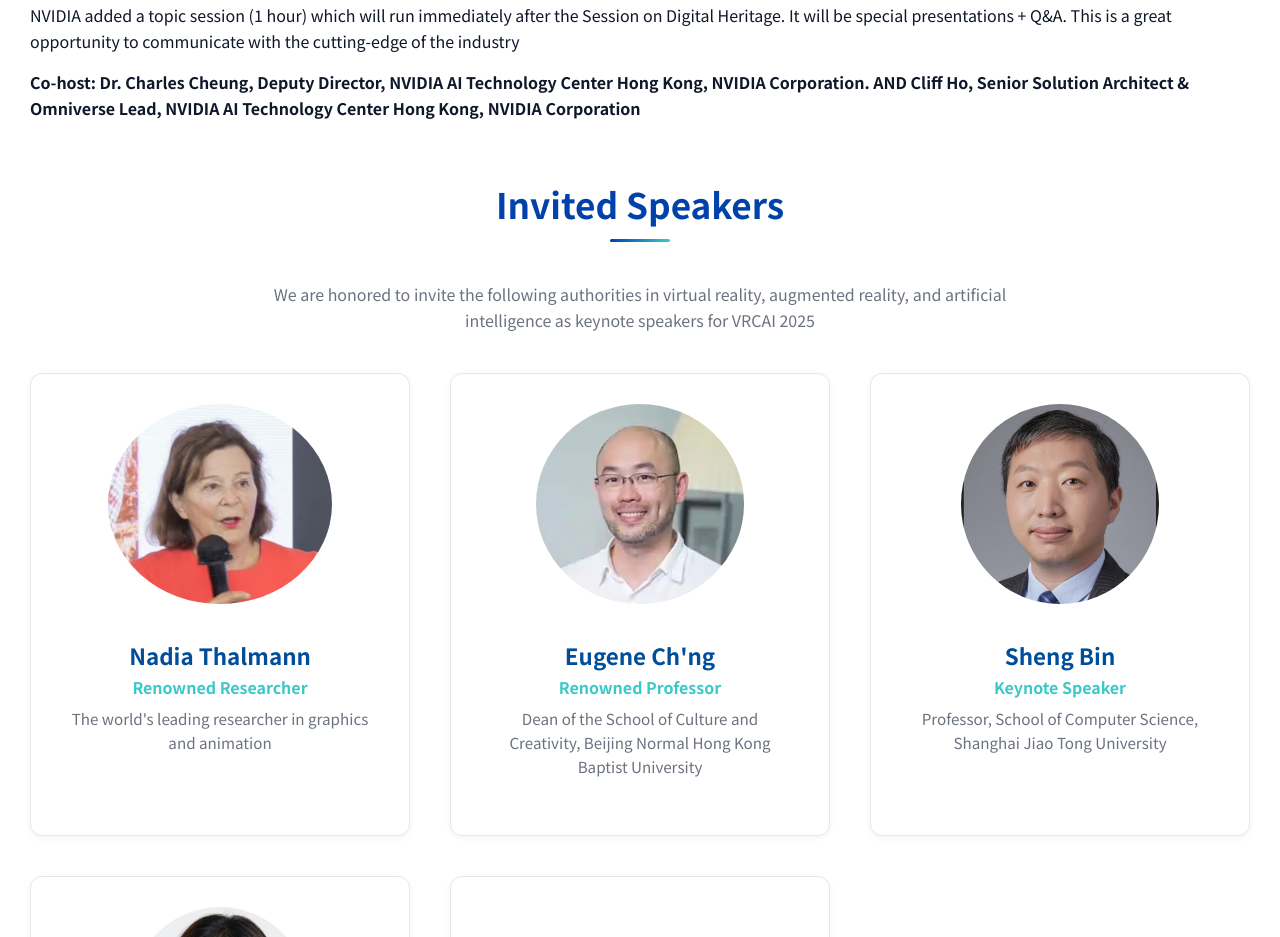
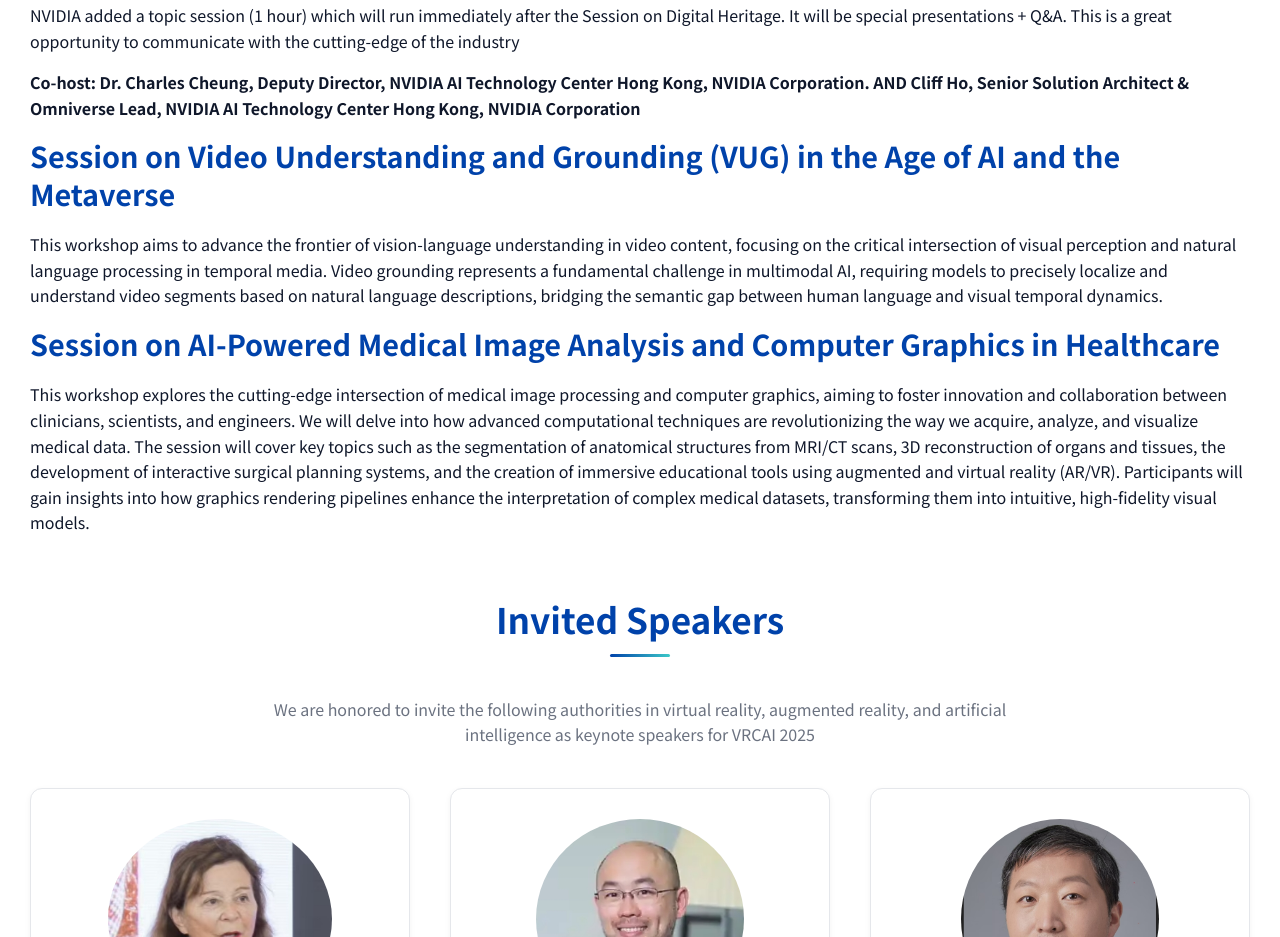
Before and after one commit to XianliangXia/vrcai2025, a plain HTML site: page dist/index.html in a window 1280 px wide. Shown: the part 2772-3709 px from the top of the page. Drawn offline with Linux system fonts and the light colour scheme.

Commit message:
Update index.html

```diff
--- a/dist/index.html
+++ b/dist/index.html
@@ -123,6 +123,15 @@
                     <p><b>Co-host: Dr. Charles Cheung, Deputy Director, NVIDIA AI Technology Center Hong Kong, NVIDIA Corporation. AND Cliff Ho, Senior Solution Architect & Omniverse Lead, NVIDIA AI Technology Center Hong Kong, NVIDIA Corporation</b></p>
 
             </div>
+            <div>
+                <h3 class="theme-title">Session on Video Understanding and Grounding (VUG) in the Age of AI and the Metaverse</h3>
+                    <p>This workshop aims to advance the frontier of vision-language understanding in video content, focusing on the critical intersection of visual perception and natural language processing in temporal media. Video grounding represents a fundamental challenge in multimodal AI, requiring models to precisely localize and understand video segments based on natural language descriptions, bridging the semantic gap between human language and visual temporal dynamics.</p>
+                </div>
+             <div>
+                <h3 class="theme-title">Session on AI-Powered Medical Image Analysis and Computer Graphics in Healthcare</h3>
+                    <p>This workshop explores the cutting-edge intersection of medical image processing and computer graphics, aiming to foster innovation and collaboration between clinicians, scientists, and engineers. We will delve into how advanced computational techniques are revolutionizing the way we acquire, analyze, and visualize medical data. The session will cover key topics such as the segmentation of anatomical structures from MRI/CT scans, 3D reconstruction of organs and tissues, the development of interactive surgical planning systems, and the creation of immersive educational tools using augmented and virtual reality (AR/VR). Participants will gain insights into how graphics rendering pipelines
+                        enhance the interpretation of complex medical datasets, transforming them into intuitive, high-fidelity visual models.</p>
+                </div>
         </section>
 
             <!-- Invited Speakers -->
```
